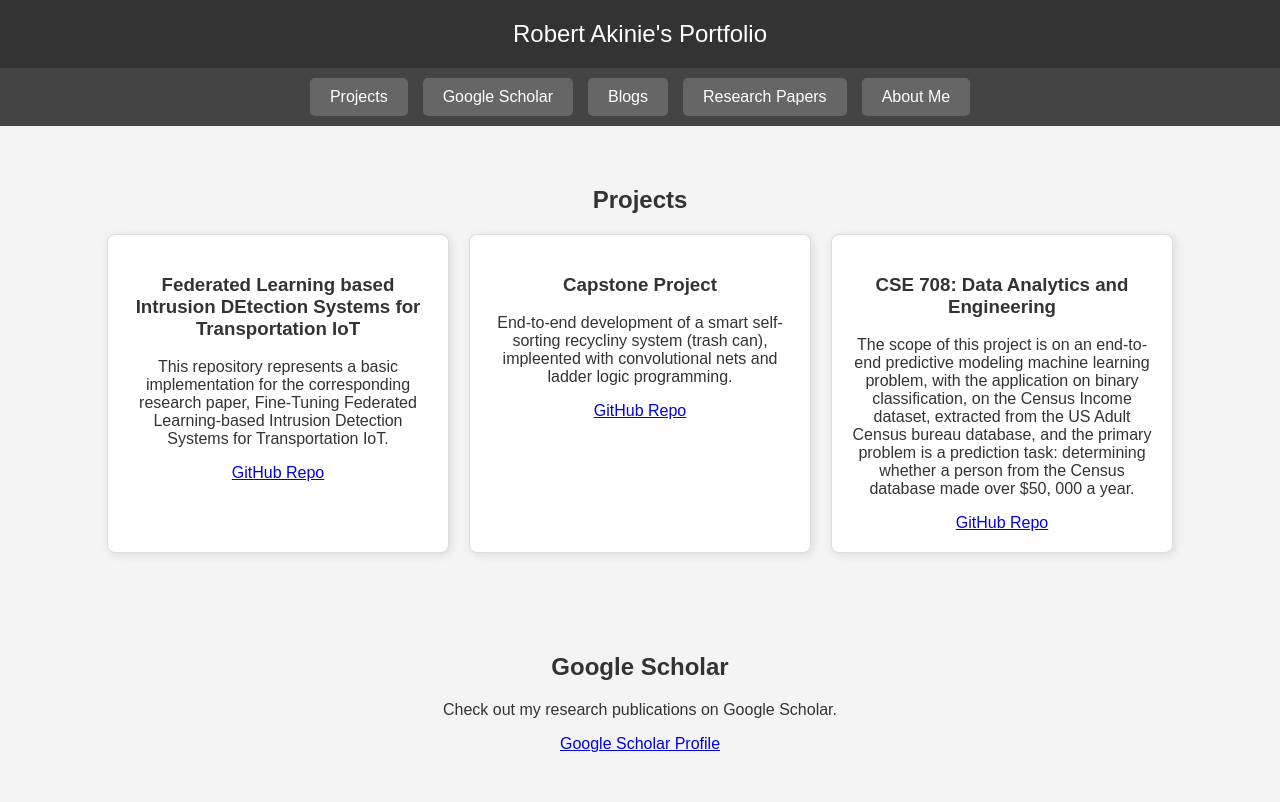
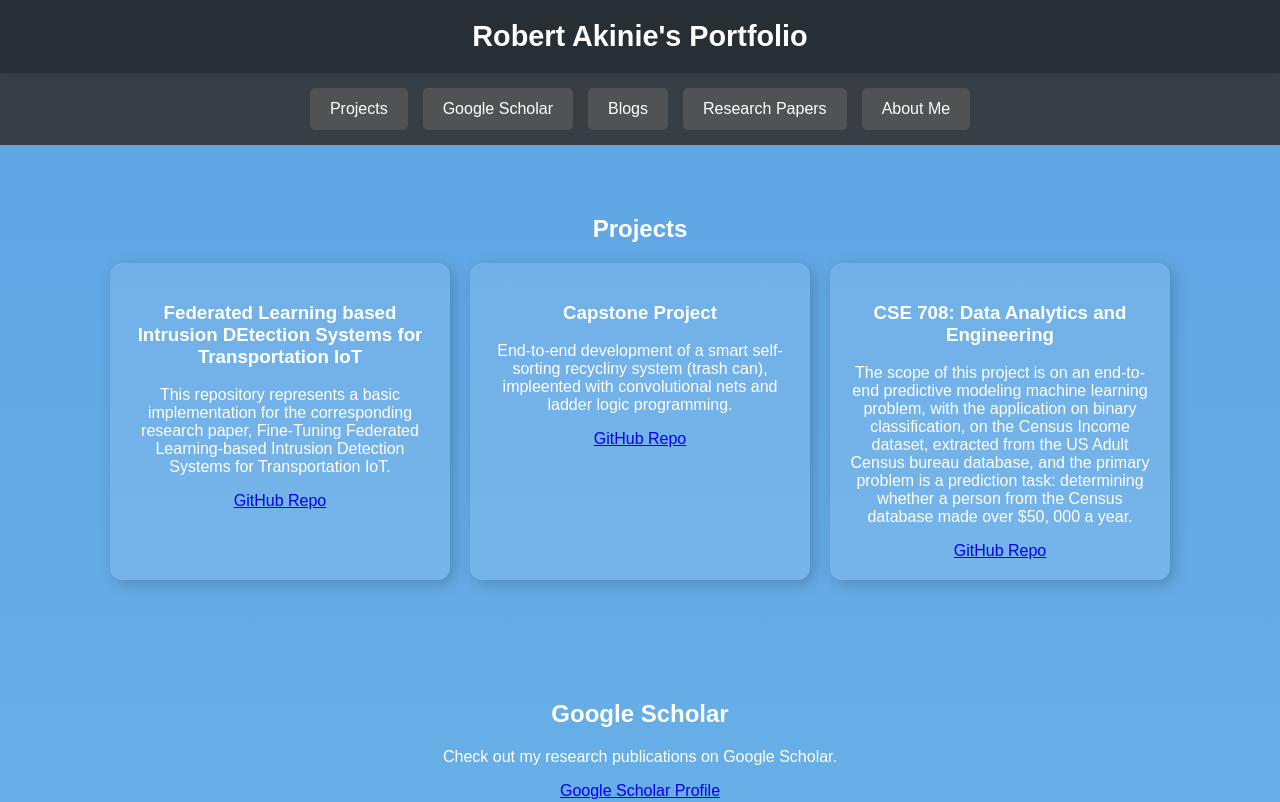
Before and after one commit to rlakinie/rlakinie.github.io, a plain HTML site: page index.html in a window 1280 px wide. Shown: the top 802 px of the page. Drawn offline with Linux system fonts and the light colour scheme.

Commit message:
Update index.html

```diff
--- a/index.html
+++ b/index.html
@@ -5,40 +5,58 @@
     <meta name="viewport" content="width=device-width, initial-scale=1.0">
     <title>Robert Akinie's Portfolio </title>
     <style>
+         @keyframes gradient {
+      0% {
+        background-position: 0% 50%;
+      }
+      50% {
+        background-position: 100% 50%;
+      }
+      100% {
+        background-position: 0% 50%;
+      }
+    }
     body {
       font-family: Arial, sans-serif;
       margin: 0;
       padding: 0;
       text-align: center;
-            background: #f4f4f4;
-            color: #333;
+      background: linear-gradient(to bottom, #4a90e2, #87ceeb);
+      background-size: 300% 300%;
+      animation: gradient 15s ease infinite;
+      color: #fff;
     }
         header {
-            background: #333;
+            background: rgba(34, 34, 34, 0.9);
             color: white;
             padding: 20px;
-            font-size: 1.5em;
+            font-size: 1.8em;
+            font-weight: bold;
+            box-shadow: 0 4px 8px rgba(0, 0, 0, 0.2);
         }
         nav {
             display: flex;
             justify-content: center;
             gap: 15px;
-            padding: 10px;
-            background: #444;
+            padding: 15px;
+            background: rgba(51, 51, 51, 0.9);
         }
         nav a {
             text-decoration: none;
             color: white;
-            background: #666;
-            padding: 10px 20px;
+            background: rgba(85, 85, 85, 0.9);
+            padding: 12px 20px;
             border-radius: 5px;
-            transition: background 0.3s;
+            transition: background 0.3s, transform 0.2s;
         }
         nav a:hover {
-            background: #888;
+            background: #ffcc00;
+            color: #333;
+            transform: scale(1.1);
         }
         section {
-            padding: 40px 20px;
+            padding: 50px 20px;
+            transition: transform 0.3s;
         }
         .container {
             display: flex;
@@ -47,22 +65,24 @@
             gap: 20px;
         }
         .card {
-            border: 1px solid #ddd;
+            border: none;
             padding: 20px;
             width: 300px;
-            border-radius: 8px;
-            background: white;
-            box-shadow: 2px 2px 10px rgba(0, 0, 0, 0.1);
+            border-radius: 12px;
+            background: rgba(255, 255, 255, 0.1);
+            box-shadow: 4px 4px 15px rgba(0, 0, 0, 0.2);
             transition: transform 0.3s;
         }
         .card:hover {
-            transform: scale(1.05);
+            transform: translateY(-10px);
+            box-shadow: 4px 4px 20px rgba(0, 0, 0, 0.3);
         }
         footer {
-            background: #333;
+            background: rgba(34, 34, 34, 0.9);
             color: white;
-            padding: 10px;
+            padding: 15px;
             margin-top: 20px;
+            font-size: 0.9em;
         }
     </style>
 </head>
@@ -122,7 +142,7 @@
             </div>
 
             <div class="card">
-                <h3>https://ieeexplore.ieee.org/stamp/stamp.jsp?arnumber=10534768</h3>
+                <h3>NCAT12-DET: A New Benchmark Dataset for Surface Defect Detection and a Comparative Study</h3>
                 <p>Published in IEEE Access, co-author</p>
                 <a href="https://ieeexplore.ieee.org/stamp/stamp.jsp?arnumber=10534768">Read Paper</a>
             </div>
```
Lines whose indentation alone changed are shown as unchanged.
